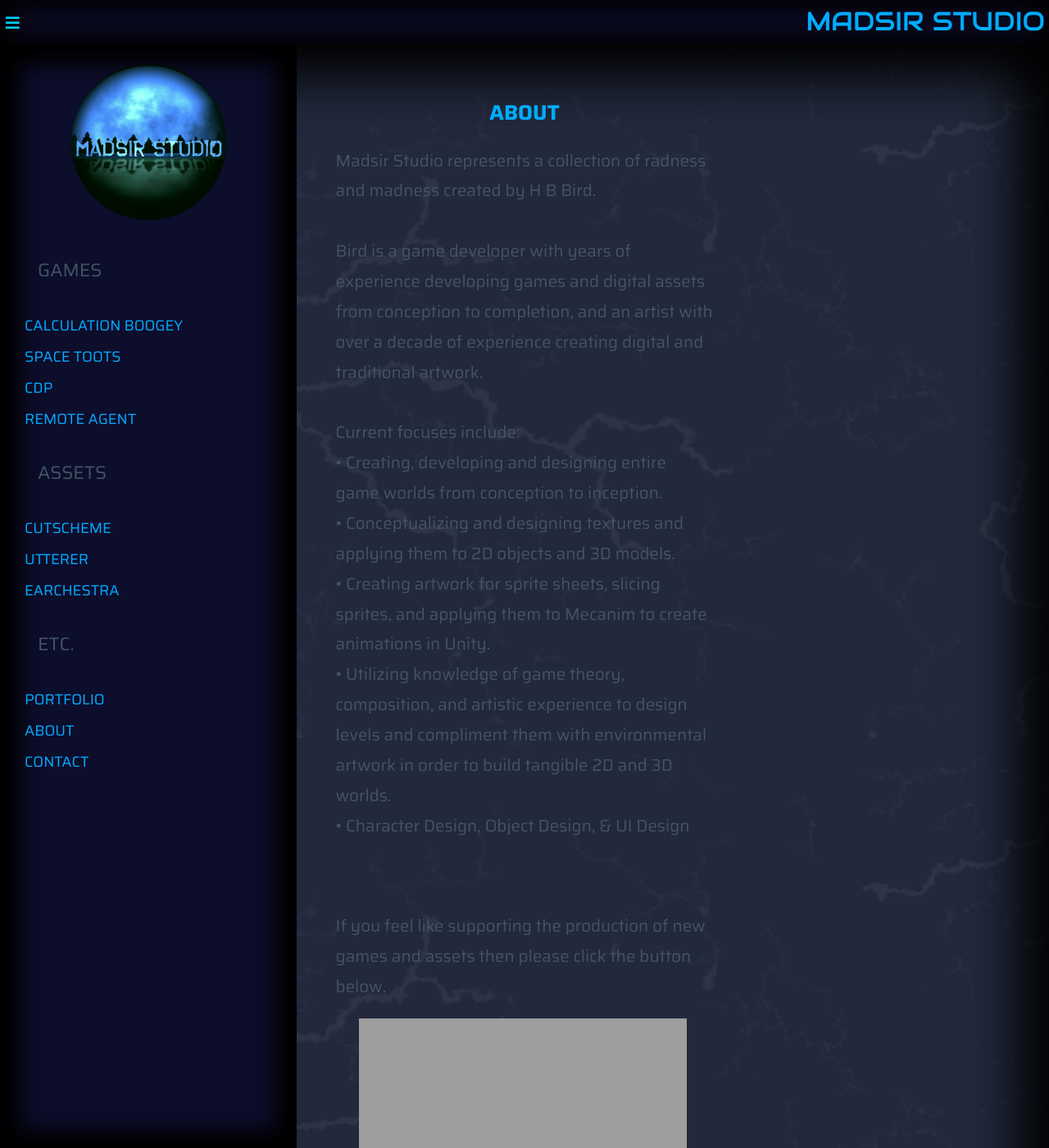
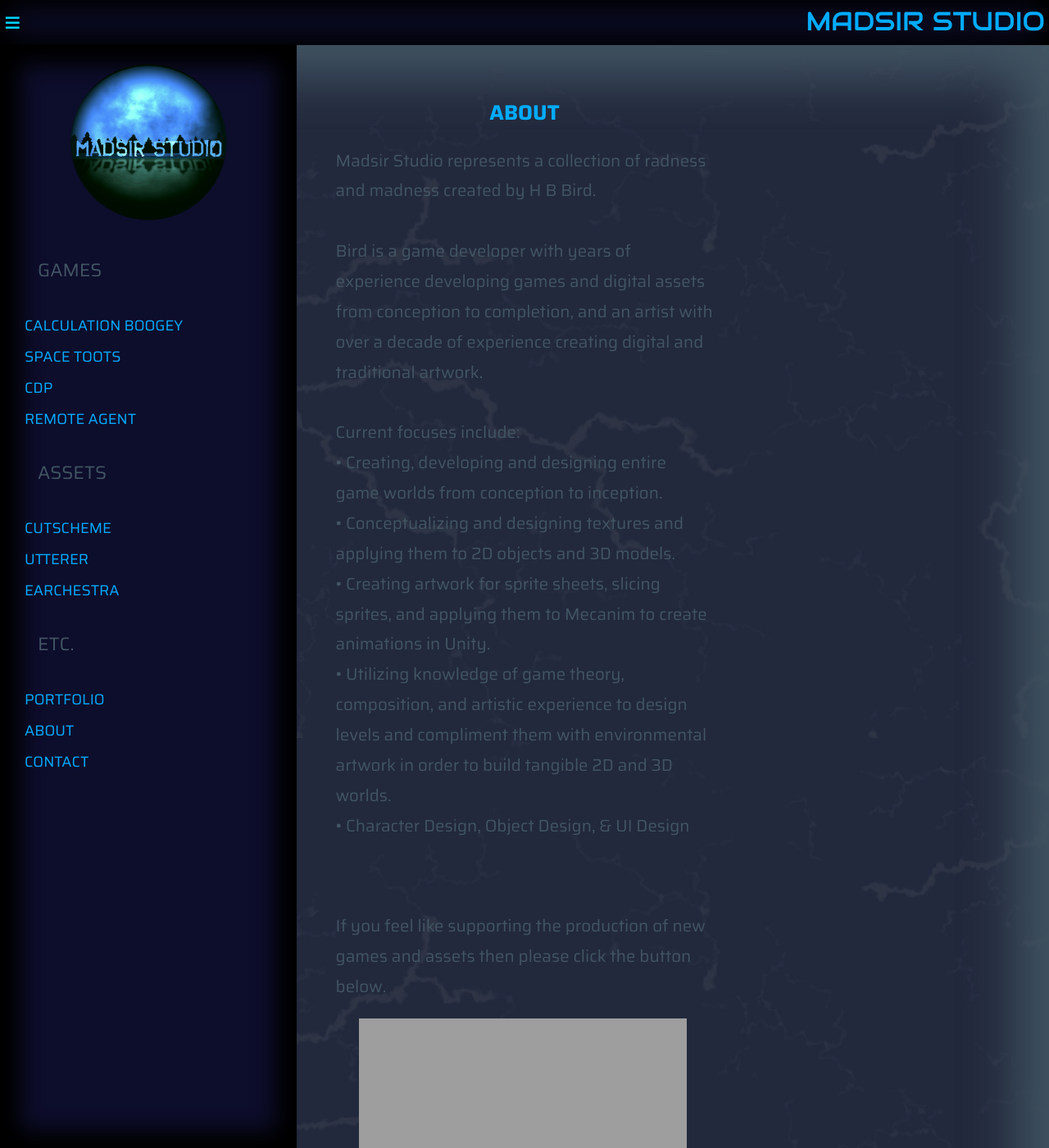
Before and after one commit to Madsir/madsirstudio.github.io, a Jekyll site: the page built from about/index.html, in a window 1280 px wide and 1400 px high. Shown: the whole window at 82% size. Built offline with Jekyll 4.4.1, drawn with Linux system fonts in a browser that asks for light colours; grey boxes are pictures that could not be loaded.

Commit message:
Update index.html

```diff
--- a/about/index.html
+++ b/about/index.html
@@ -13,7 +13,7 @@
 }
 .centerdiv {
   background-color: rgba(34, 42, 63, 0.75);
-  box-shadow: inset 0 0 5em 3em #000;
+  box-shadow: inset 0 0 5em 3em #425563;
 }
 p {
   margin-left: 5%;
```
